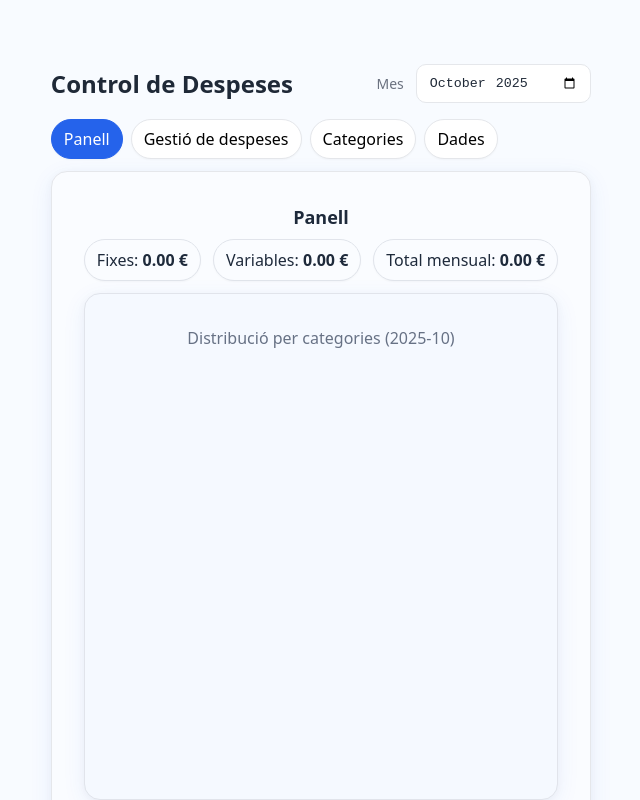
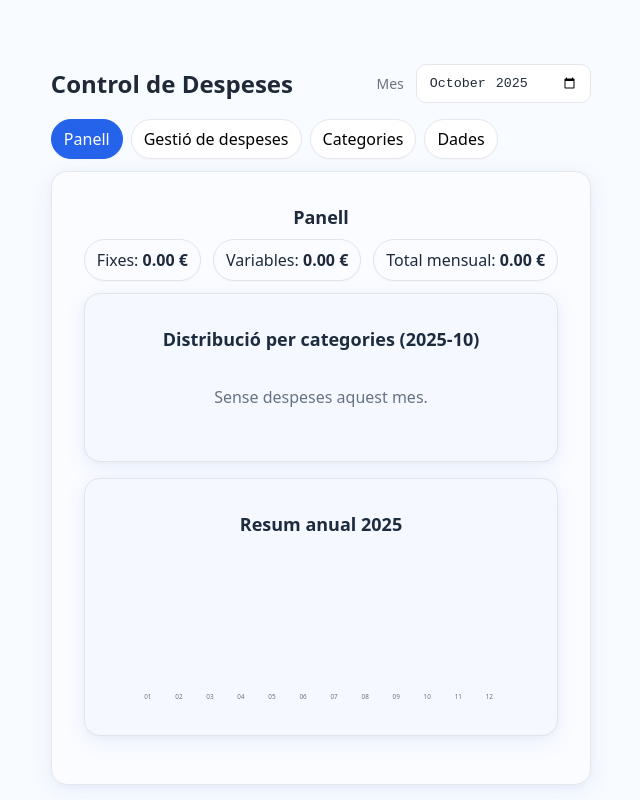
Before and after one commit to jdrag12/despesestracker, a React (Vite) app: page / in a window 1280 px wide. Shown: the top 800 px of the page, without its empty margins (319-959 px from the left). Built offline with nearby package versions, Linux system fonts and the light colour scheme.

Commit message:
Apply changes

```diff
--- a/src/components/Dashboard.jsx
+++ b/src/components/Dashboard.jsx
@@ -6,7 +6,7 @@ import {
   totalsByCategoryForMonth,
   totalsByMonthForYear,
 } from "../utils/storage.js";
-import { PieChart, BarChart } from "./Charts.jsx";
+import { BarChart } from "./Charts.jsx";
 
 export default function Dashboard({ data, monthKey }) {
   const fixed = sumFixedForMonth(data, monthKey);
@@ -15,10 +15,12 @@ export default function Dashboard({ data, monthKey }) {
   const year = Number(monthKey.slice(0, 4));
   const byCat = useMemo(
     () =>
-      totalsByCategoryForMonth(data, monthKey).map((x) => ({
-        label: x.category,
-        value: x.amount,
-      })),
+      totalsByCategoryForMonth(data, monthKey)
+        .map((x) => ({
+          label: x.category,
+          value: x.amount,
+        }))
+        .sort((a, b) => b.value - a.value), // Ordenar descendente por importe
     [data, monthKey]
   );
   const yearSeries = useMemo(
@@ -39,26 +41,41 @@ export default function Dashboard({ data, monthKey }) {
           Total mensual: <strong>{formatEuro(total)}</strong>
         </div>
       </div>
-      <div className="card" style={{ marginTop: 12, textAlign: "center" }}>
-        <div className="muted">Distribució per categories ({monthKey})</div>
-        <div style={{ maxWidth: 420, margin: "0 auto" }}>
-          <PieChart data={byCat} boxSize={260} strokeWidth={28} />
-        </div>
-        <div
-          style={{
-            display: "flex",
-            gap: 8,
-            flexWrap: "wrap",
-            marginTop: 8,
-            justifyContent: "center",
-          }}
-        >
-          {byCat.map((d, i) => (
-            <span key={i} className="total-pill" style={{ fontSize: 12 }}>
-              {d.label}: {formatEuro(d.value)}
-            </span>
-          ))}
-        </div>
+      <div className="card" style={{ marginTop: 12 }}>
+        <h4 className="section-title" style={{ marginBottom: 12 }}>
+          Distribució per categories ({monthKey})
+        </h4>
+        {byCat.length > 0 ? (
+          <div className="table-wrapper">
+            <table className="table">
+              <thead>
+                <tr>
+                  <th>Categoria</th>
+                  <th className="cell-right">Import</th>
+                  <th className="cell-right">Percentatge</th>
+                </tr>
+              </thead>
+              <tbody>
+                {byCat.map((d, i) => {
+                  const percentage = total > 0 ? ((d.value / total) * 100).toFixed(1) : 0;
+                  return (
+                    <tr key={i}>
+                      <td>{d.label}</td>
+                      <td className="cell-right">
+                        <strong>{formatEuro(d.value)}</strong>
+                      </td>
+                      <td className="cell-right muted">{percentage}%</td>
+                    </tr>
+                  );
+                })}
+              </tbody>
+            </table>
+          </div>
+        ) : (
+          <div className="muted" style={{ textAlign: "center", padding: "20px" }}>
+            Sense despeses aquest mes.
+          </div>
+        )}
       </div>
 
       <div className="card">
```
